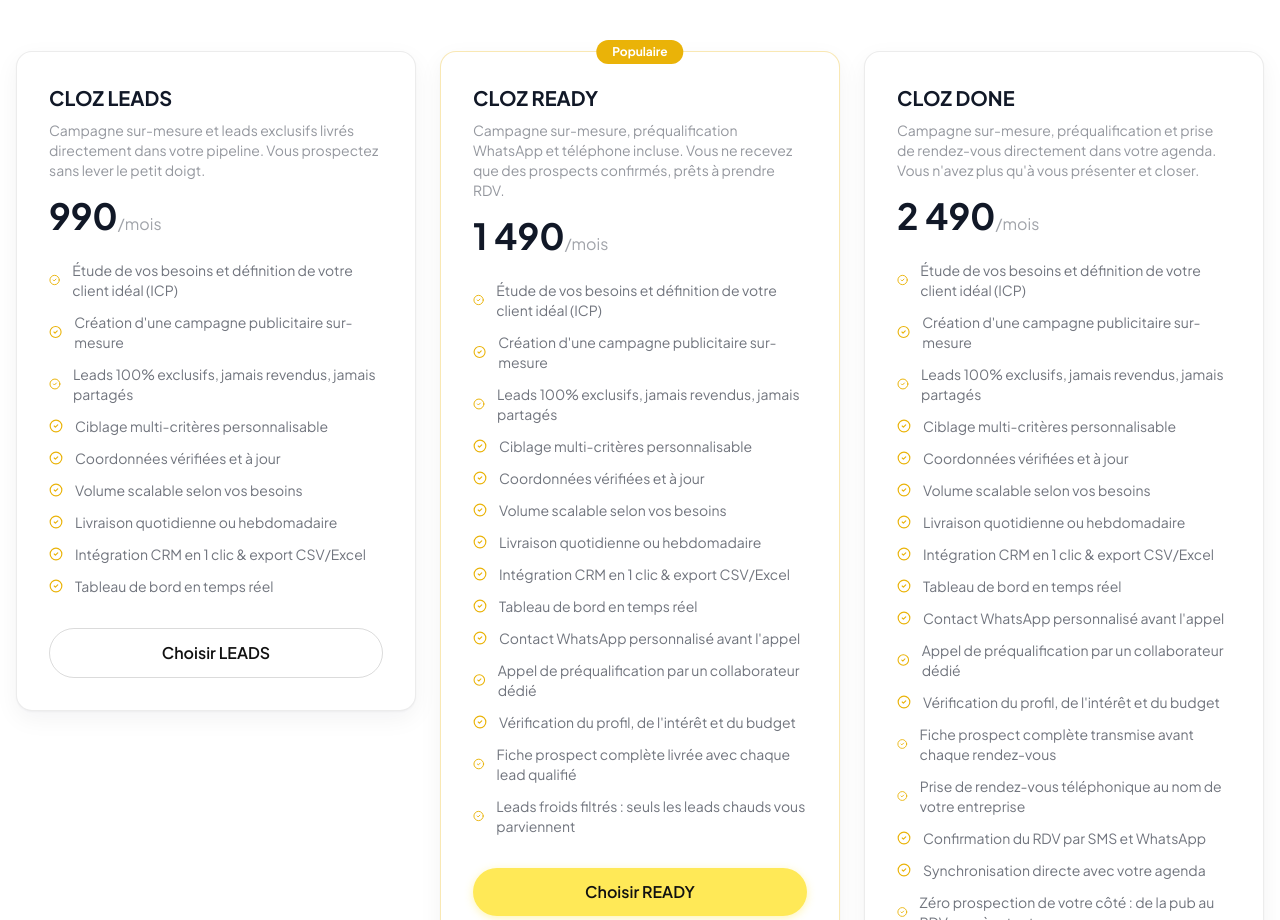
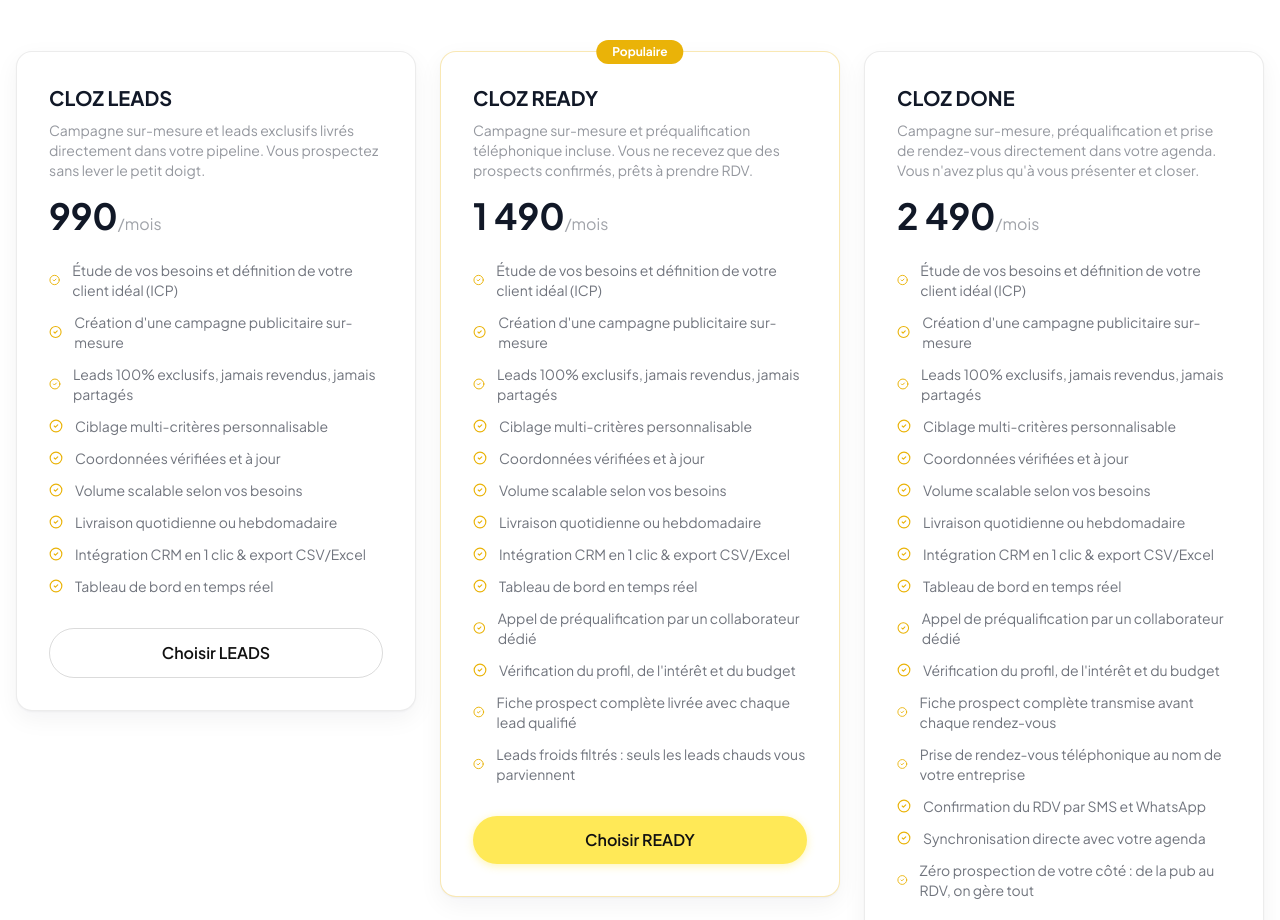
Before and after one commit to only-cloz/only-cloz-front, a React (Vite) app: page /services in a window 1280 px wide. Shown: the part 2640-3560 px from the top of the page. Built offline with nearby package versions, Linux system fonts and the light colour scheme.

Commit message:
lest's go

```diff
--- a/src/i18n/translations.ts
+++ b/src/i18n/translations.ts
@@ -459,7 +459,7 @@ const fr = {
       },
       {
         tagline: 'Leads préqualifiés, prêts à prendre RDV',
-        desc: 'Campagne sur-mesure, préqualification WhatsApp et téléphone incluse. Vous ne recevez que des prospects confirmés, prêts à prendre RDV.',
+        desc: 'Campagne sur-mesure et préqualification téléphonique incluse. Vous ne recevez que des prospects confirmés, prêts à prendre RDV.',
         features: [
           'Étude de vos besoins et définition de votre client idéal (ICP)',
           "Création d'une campagne publicitaire sur-mesure",
@@ -470,7 +470,6 @@ const fr = {
           'Livraison quotidienne ou hebdomadaire',
           'Intégration CRM en 1 clic & export CSV/Excel',
           'Tableau de bord en temps réel',
-          "Contact WhatsApp personnalisé avant l'appel",
           'Appel de préqualification par un collaborateur dédié',
           "Vérification du profil, de l'intérêt et du budget",
           'Fiche prospect complète livrée avec chaque lead qualifié',
@@ -490,7 +489,6 @@ const fr = {
           'Livraison quotidienne ou hebdomadaire',
           'Intégration CRM en 1 clic & export CSV/Excel',
           'Tableau de bord en temps réel',
-          "Contact WhatsApp personnalisé avant l'appel",
           'Appel de préqualification par un collaborateur dédié',
           "Vérification du profil, de l'intérêt et du budget",
           'Fiche prospect complète transmise avant chaque rendez-vous',
@@ -518,7 +516,6 @@ const fr = {
       { category: 'Intégrations', label: 'Intégration CRM en 1 clic' },
       { category: 'Intégrations', label: 'Export CSV/Excel' },
       { category: 'Intégrations', label: 'Tableau de bord en temps réel' },
-      { category: 'Préqualification', label: 'Contact WhatsApp personnalisé' },
       { category: 'Préqualification', label: 'Appel de préqualification humain' },
       { category: 'Préqualification', label: 'Vérification profil / intérêt / budget' },
       { category: 'Préqualification', label: 'Fiche prospect complète' },
@@ -1043,7 +1040,7 @@ const en: Translation = {
       },
       {
         tagline: 'Pre-qualified leads, ready to book',
-        desc: 'Tailor-made campaign, WhatsApp and phone pre-qualification included. You only receive confirmed prospects, ready to book.',
+        desc: 'Tailor-made campaign and phone pre-qualification included. You only receive confirmed prospects, ready to book.',
         features: [
           'Analysis of your needs and definition of your ideal customer (ICP)',
           'Creation of a tailor-made ad campaign',
@@ -1054,7 +1051,6 @@ const en: Translation = {
           'Daily or weekly delivery',
           '1-click CRM integration & CSV/Excel export',
           'Real-time dashboard',
-          'Personalized WhatsApp contact before the call',
           'Pre-qualification call by a dedicated agent',
           'Verification of profile, interest and budget',
           'Complete prospect sheet delivered with each qualified lead',
@@ -1074,7 +1070,6 @@ const en: Translation = {
           'Daily or weekly delivery',
           '1-click CRM integration & CSV/Excel export',
           'Real-time dashboard',
-          'Personalized WhatsApp contact before the call',
           'Pre-qualification call by a dedicated agent',
           'Verification of profile, interest and budget',
           'Complete prospect sheet sent before each appointment',
@@ -1102,7 +1097,6 @@ const en: Translation = {
       { category: 'Integrations', label: '1-click CRM integration' },
       { category: 'Integrations', label: 'CSV/Excel export' },
       { category: 'Integrations', label: 'Real-time dashboard' },
-      { category: 'Pre-qualification', label: 'Personalized WhatsApp contact' },
       { category: 'Pre-qualification', label: 'Human pre-qualification call' },
       { category: 'Pre-qualification', label: 'Profile / interest / budget verification' },
       { category: 'Pre-qualification', label: 'Complete prospect sheet' },
@@ -1625,7 +1619,7 @@ const es: Translation = {
       },
       {
         tagline: 'Leads precualificados, listos para agendar',
-        desc: 'Campaña a medida, precualificación por WhatsApp y teléfono incluida. Solo recibes prospectos confirmados, listos para agendar.',
+        desc: 'Campaña a medida y precualificación telefónica incluida. Solo recibes prospectos confirmados, listos para agendar.',
         features: [
           'Estudio de tus necesidades y definición de tu cliente ideal (ICP)',
           'Creación de una campaña publicitaria a medida',
@@ -1636,7 +1630,6 @@ const es: Translation = {
           'Entrega diaria o semanal',
           'Integración CRM en 1 clic y exportación CSV/Excel',
           'Dashboard en tiempo real',
-          'Contacto por WhatsApp personalizado antes de la llamada',
           'Llamada de precualificación por un colaborador dedicado',
           'Verificación del perfil, del interés y del presupuesto',
           'Ficha de prospecto completa entregada con cada lead cualificado',
@@ -1656,7 +1649,6 @@ const es: Translation = {
           'Entrega diaria o semanal',
           'Integración CRM en 1 clic y exportación CSV/Excel',
           'Dashboard en tiempo real',
-          'Contacto por WhatsApp personalizado antes de la llamada',
           'Llamada de precualificación por un colaborador dedicado',
           'Verificación del perfil, del interés y del presupuesto',
           'Ficha de prospecto completa enviada antes de cada cita',
@@ -1684,7 +1676,6 @@ const es: Translation = {
       { category: 'Integraciones', label: 'Integración CRM en 1 clic' },
       { category: 'Integraciones', label: 'Exportación CSV/Excel' },
       { category: 'Integraciones', label: 'Dashboard en tiempo real' },
-      { category: 'Precualificación', label: 'Contacto WhatsApp personalizado' },
       { category: 'Precualificación', label: 'Llamada de precualificación humana' },
       { category: 'Precualificación', label: 'Verificación perfil / interés / presupuesto' },
       { category: 'Precualificación', label: 'Ficha de prospecto completa' },
--- a/src/pages/Offre/PackDetail.tsx
+++ b/src/pages/Offre/PackDetail.tsx
@@ -48,7 +48,7 @@ export const PACKS: Record<string, Pack> = {
     setup: '690',
     period: '/mois',
     tagline: 'Leads préqualifiés, prêts à prendre RDV',
-    desc: 'Campagne sur-mesure, préqualification WhatsApp et téléphone incluse. Vous ne recevez que des prospects confirmés, prêts à prendre RDV.',
+    desc: 'Campagne sur-mesure et préqualification téléphonique incluse. Vous ne recevez que des prospects confirmés, prêts à prendre RDV.',
     features: [
       'Étude de vos besoins et définition de votre client idéal (ICP)',
       'Création d\'une campagne publicitaire sur-mesure',
@@ -59,7 +59,6 @@ export const PACKS: Record<string, Pack> = {
       'Livraison quotidienne ou hebdomadaire',
       'Intégration CRM en 1 clic & export CSV/Excel',
       'Tableau de bord en temps réel',
-      'Contact WhatsApp personnalisé avant l\'appel',
       'Appel de préqualification par un collaborateur dédié',
       'Vérification du profil, de l\'intérêt et du budget',
       'Fiche prospect complète livrée avec chaque lead qualifié',
@@ -85,7 +84,6 @@ export const PACKS: Record<string, Pack> = {
       'Livraison quotidienne ou hebdomadaire',
       'Intégration CRM en 1 clic & export CSV/Excel',
       'Tableau de bord en temps réel',
-      'Contact WhatsApp personnalisé avant l\'appel',
       'Appel de préqualification par un collaborateur dédié',
       'Vérification du profil, de l\'intérêt et du budget',
       'Fiche prospect complète transmise avant chaque rendez-vous',
--- a/src/pages/OffrePage.tsx
+++ b/src/pages/OffrePage.tsx
@@ -43,7 +43,7 @@ const pricingPlans = [
         setup: '690',
         period: '/mois',
         tagline: 'Leads préqualifiés, prêts à prendre RDV',
-        desc: 'Campagne sur-mesure, préqualification WhatsApp et téléphone incluse. Vous ne recevez que des prospects confirmés, prêts à prendre RDV.',
+        desc: 'Campagne sur-mesure et préqualification téléphonique incluse. Vous ne recevez que des prospects confirmés, prêts à prendre RDV.',
         features: [
             'Étude de vos besoins et définition de votre client idéal (ICP)',
             'Création d\'une campagne publicitaire sur-mesure',
@@ -54,7 +54,6 @@ const pricingPlans = [
             'Livraison quotidienne ou hebdomadaire',
             'Intégration CRM en 1 clic & export CSV/Excel',
             'Tableau de bord en temps réel',
-            'Contact WhatsApp personnalisé avant l\'appel',
             'Appel de préqualification par un collaborateur dédié',
             'Vérification du profil, de l\'intérêt et du budget',
             'Fiche prospect complète livrée avec chaque lead qualifié',
@@ -83,7 +82,6 @@ const pricingPlans = [
             'Livraison quotidienne ou hebdomadaire',
             'Intégration CRM en 1 clic & export CSV/Excel',
             'Tableau de bord en temps réel',
-            'Contact WhatsApp personnalisé avant l\'appel',
             'Appel de préqualification par un collaborateur dédié',
             'Vérification du profil, de l\'intérêt et du budget',
             'Fiche prospect complète transmise avant chaque rendez-vous',
@@ -110,7 +108,6 @@ const comparisonFeatures = [
     {category: 'Intégrations', label: 'Intégration CRM en 1 clic', leads: true, ready: true, done: true},
     {category: 'Intégrations', label: 'Export CSV/Excel', leads: true, ready: true, done: true},
     {category: 'Intégrations', label: 'Tableau de bord en temps réel', leads: true, ready: true, done: true},
-    {category: 'Préqualification', label: 'Contact WhatsApp personnalisé', leads: false, ready: true, done: true},
     {category: 'Préqualification', label: 'Appel de préqualification humain', leads: false, ready: true, done: true},
     {
         category: 'Préqualification',
@@ -368,17 +365,17 @@ export default function OffrePage() {
                         </span>
                                 </th>
                                 <th className="text-center p-5 pt-8 relative align-bottom">
+                        <span
+                            className="absolute top-2 left-1/2 -translate-x-1/2 bg-gradient-to-r from-[#EAB308] to-[#CA8A04] text-white text-[10px] font-bold px-3 py-1 rounded-full whitespace-nowrap shadow-sm shadow-[#EAB308]/30">
+                            {t.offresPage.compRecommendedTag}
+                        </span>
                                     <span className="font-heading text-[#111827] font-bold text-lg block mb-3">CLOZ READY</span>
                                     <span
                                         className="inline-block bg-[#FFE957] text-[#111111] text-xs font-semibold px-4 py-1.5 rounded-full">
                             {t.offresPage.compStartFreeTag}
                         </span>
                                 </th>
-                                <th className="text-center p-5 align-bottom relative">
-                        <span
-                            className="absolute top-2 left-1/2 -translate-x-1/2 bg-gradient-to-r from-[#EAB308] to-[#CA8A04] text-white text-[10px] font-bold px-3 py-1 rounded-full whitespace-nowrap shadow-sm shadow-[#EAB308]/30">
-                            {t.offresPage.compRecommendedTag}
-                        </span>
+                                <th className="text-center p-5 align-bottom">
                                     <span
                                         className="font-heading text-[#111827] font-bold text-lg block mb-3">CLOZ DONE</span>
                                     <span
@@ -456,14 +453,14 @@ export default function OffrePage() {
                                 name: 'CLOZ READY',
                                 badge: t.offresPage.compStartFreeTag,
                                 badgeClass: 'bg-[#FFE957] text-[#111111]',
-                                highlight: false
+                                highlight: false,
+                                recommended: true
                             },
                             {
                                 key: 'done',
                                 name: 'CLOZ DONE',
                                 badge: t.offresPage.compDemoTag,
                                 badgeClass: 'bg-[#111111] text-white',
-                                recommended: true
                             },
                         ].map((plan) => (
                             <div
--- a/src/pages/Services.tsx
+++ b/src/pages/Services.tsx
@@ -155,7 +155,7 @@ const pricingPlans = [
         setup: '690',
         period: '/mois',
         tagline: 'Leads préqualifiés, prêts à prendre RDV',
-        desc: 'Campagne sur-mesure, préqualification WhatsApp et téléphone incluse. Vous ne recevez que des prospects confirmés, prêts à prendre RDV.',
+        desc: 'Campagne sur-mesure et préqualification téléphonique incluse. Vous ne recevez que des prospects confirmés, prêts à prendre RDV.',
         features: [
             'Étude de vos besoins et définition de votre client idéal (ICP)',
             'Création d\'une campagne publicitaire sur-mesure',
@@ -166,7 +166,6 @@ const pricingPlans = [
             'Livraison quotidienne ou hebdomadaire',
             'Intégration CRM en 1 clic & export CSV/Excel',
             'Tableau de bord en temps réel',
-            'Contact WhatsApp personnalisé avant l\'appel',
             'Appel de préqualification par un collaborateur dédié',
             'Vérification du profil, de l\'intérêt et du budget',
             'Fiche prospect complète livrée avec chaque lead qualifié',
@@ -195,7 +194,6 @@ const pricingPlans = [
             'Livraison quotidienne ou hebdomadaire',
             'Intégration CRM en 1 clic & export CSV/Excel',
             'Tableau de bord en temps réel',
-            'Contact WhatsApp personnalisé avant l\'appel',
             'Appel de préqualification par un collaborateur dédié',
             'Vérification du profil, de l\'intérêt et du budget',
             'Fiche prospect complète transmise avant chaque rendez-vous',
```
